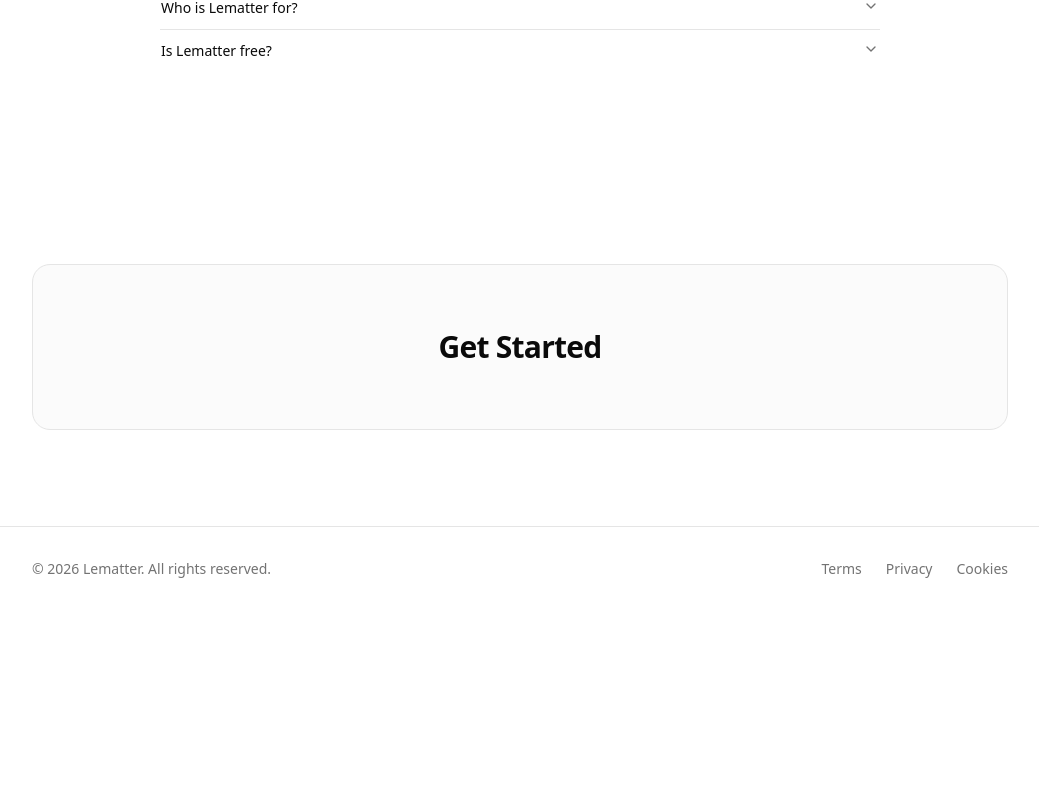
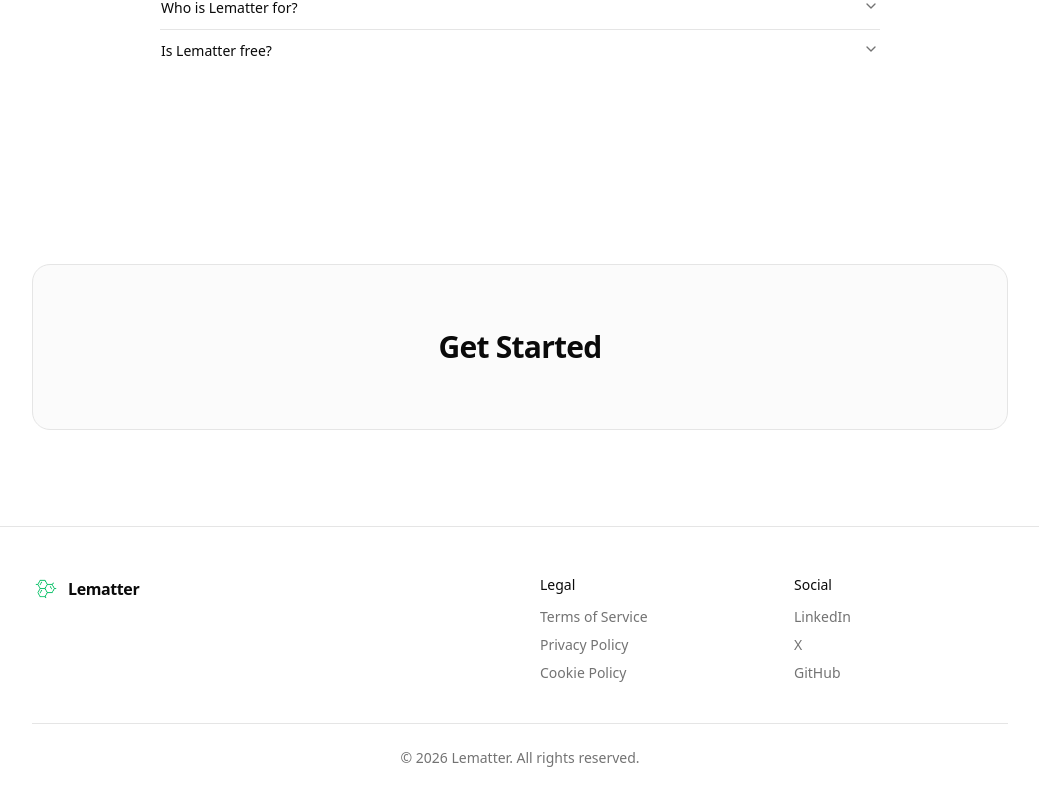
Before and after one commit to lematter/lematter, a Next.js app: page /en in a window 1280 px wide. Shown: the part 1418-2224 px from the top of the page, without its empty margins (120-1159 px from the left). Before the commit the page ends 2029 px from the top, so only its background shows below. Built offline with nearby package versions, Linux system fonts and the light colour scheme; no server answers; a web font is replaced by a local one.

Commit message:
Redesign footer: 4-column layout with logo, legal, and social

```diff
--- a/components/app/app-footer.tsx
+++ b/components/app/app-footer.tsx
@@ -1,28 +1,89 @@
+import Image from "next/image";
 import { getTranslations } from "next-intl/server";
 import { Link } from "@/i18n/navigation";
 
 export async function AppFooter() {
   const t = await getTranslations("App");
 
-  const links = [
-    { href: "/legal/terms", label: t("nav.terms") },
-    { href: "/legal/privacy", label: t("nav.privacy") },
-    { href: "/legal/cookies", label: t("nav.cookies") },
+  const legalLinks = [
+    { href: "/legal/terms", label: t("footer.terms") },
+    { href: "/legal/privacy", label: t("footer.privacy") },
+    { href: "/legal/cookies", label: t("footer.cookies") },
+  ] as const;
+
+  const socialLinks = [
+    { href: "https://www.linkedin.com/company/lematter", label: t("footer.linkedin") },
+    { href: "https://x.com/lematterhq", label: t("footer.x") },
+    { href: "https://github.com/lematter", label: t("footer.github") },
   ] as const;
 
   return (
     <footer className="border-t border-border">
-      <div className="mx-auto flex w-full max-w-5xl flex-col items-center justify-between gap-4 px-4 py-8 text-center text-sm text-muted-foreground sm:flex-row sm:px-6 sm:text-left">
-        <p>{t("footer.rights", { year: new Date().getFullYear() })}</p>
-        <ul className="flex flex-wrap items-center justify-center gap-4 sm:gap-6">
-          {links.map(({ href, label }) => (
+      <div className="mx-auto w-full max-w-5xl px-4 py-12 sm:px-6">
+        <div className="grid grid-cols-1 gap-10 sm:grid-cols-2 md:grid-cols-4">
+          {/* Column 1: app logo */}
+          <Link
+            href="/"
+            className="flex h-fit items-center gap-2 font-semibold tracking-tight"
+          >
+            <Image
+              src="/icons/app/dark.png"
+              alt={t("brand")}
+              width={28}
+              height={28}
+              className="size-7"
+            />
+            {t("brand")}
+          </Link>
+
+          {/* Column 2: intentionally empty */}
+          <div className="hidden md:block" />
+
+          {/* Column 3: legal */}
+          <nav>
+            <h2 className="text-sm font-medium text-foreground">
+              {t("footer.legal")}
+            </h2>
+            <ul className="mt-3 flex flex-col gap-2 text-sm text-muted-foreground">
+              {legalLinks.map(({ href, label }) => (
                 <li key={href}>
-              <Link href={href} className="transition-colors hover:text-foreground">
+                  <Link
+                    href={href}
+                    className="transition-colors hover:text-foreground"
+                  >
                     {label}
                   </Link>
                 </li>
               ))}
             </ul>
+          </nav>
+
+          {/* Column 4: social */}
+          <nav>
+            <h2 className="text-sm font-medium text-foreground">
+              {t("footer.social")}
+            </h2>
+            <ul className="mt-3 flex flex-col gap-2 text-sm text-muted-foreground">
+              {socialLinks.map(({ href, label }) => (
+                <li key={href}>
+                  <a
+                    href={href}
+                    target="_blank"
+                    rel="noopener noreferrer"
+                    className="transition-colors hover:text-foreground"
+                  >
+                    {label}
+                  </a>
+                </li>
+              ))}
+            </ul>
+          </nav>
+        </div>
+
+        {/* Bottom: centered copyright */}
+        <p className="mt-10 border-t border-border pt-6 text-center text-sm text-muted-foreground">
+          {t("footer.rights", { year: new Date().getFullYear() })}
+        </p>
       </div>
     </footer>
   );
--- a/messages/en.json
+++ b/messages/en.json
@@ -8,7 +8,15 @@
       "cookies": "Cookies"
     },
     "footer": {
-      "rights": "© {year} Lematter. All rights reserved."
+      "rights": "© {year} Lematter. All rights reserved.",
+      "legal": "Legal",
+      "social": "Social",
+      "terms": "Terms of Service",
+      "privacy": "Privacy Policy",
+      "cookies": "Cookie Policy",
+      "linkedin": "LinkedIn",
+      "x": "X",
+      "github": "GitHub"
     }
   },
   "Home": {
```
Lines whose indentation alone changed are shown as unchanged.
